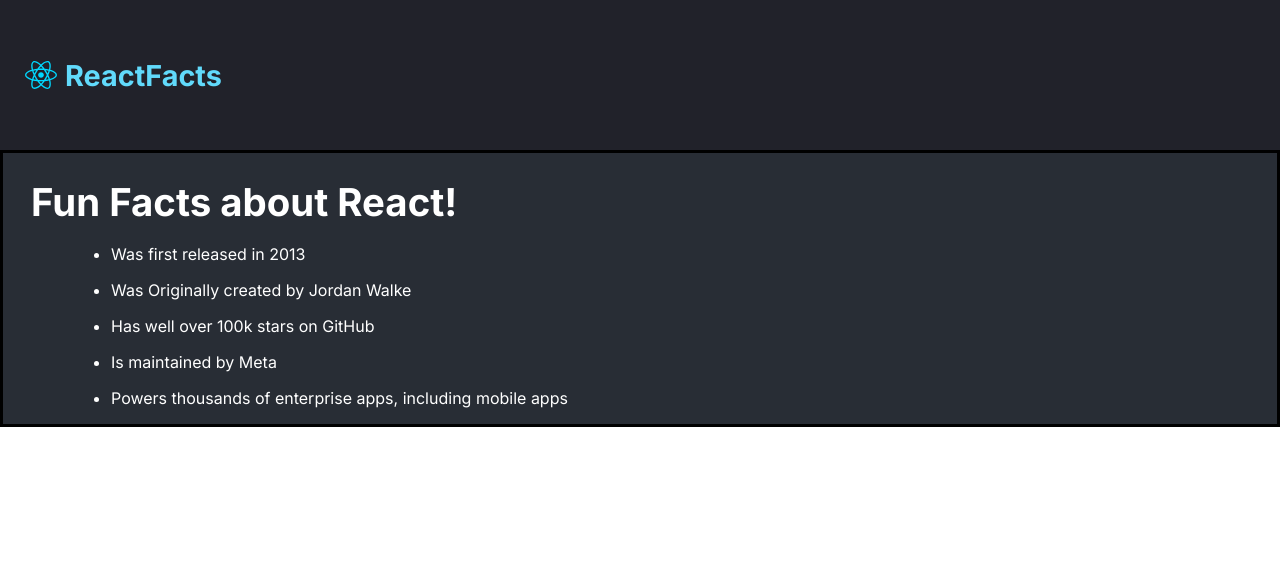
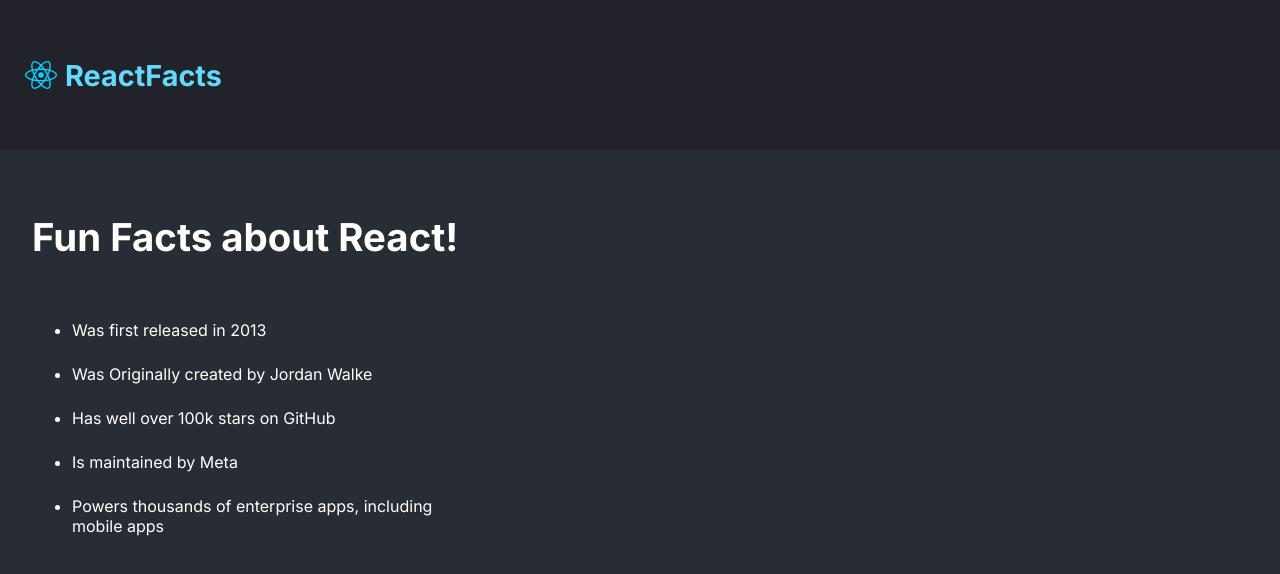
Before and after one commit to JAlazer/ReactLearn, a React (Vite) app in the folder project1/: page / in a window 1280 px wide. Shown: the top 574 px of the page. Built offline with nearby package versions, Linux system fonts and the light colour scheme.

Commit message:
Styling for the main fixed!

```diff
--- a/project1/src/ReactFactStyle.css
+++ b/project1/src/ReactFactStyle.css
@@ -1,6 +1,8 @@
 body {
     margin: 0;
     font-family: 'Inter', 'Sans-Serif';
+    color: white;
+    background-color: rgba(40, 45, 53, 1);
 }
 
 .nav-bar-head {
@@ -28,28 +30,22 @@
 }
 
 .main {
-    background-color: rgba(40, 45, 53, 1);
-    border-style: solid;
-
+    padding: 64px 32px;
 }
 
-.main-header, .main-list {
-    color: rgba(255, 255, 255, 1);
-}
 
 .main-header {
-    font-weight: 700;
+    margin: 0;
     font-size: 2.4rem;
-    margin-left: 28px;
-    height: 40px;
 }
 
 .main-list {
     font-weight: 400;
     font-size: 1rem;
-    margin-left: 52px;
+    margin-top: 48px;
+    max-width: 400px;
 }
 
 .main-list li {
-    margin: 16px;
+    padding-block: 12px;
 }
```
